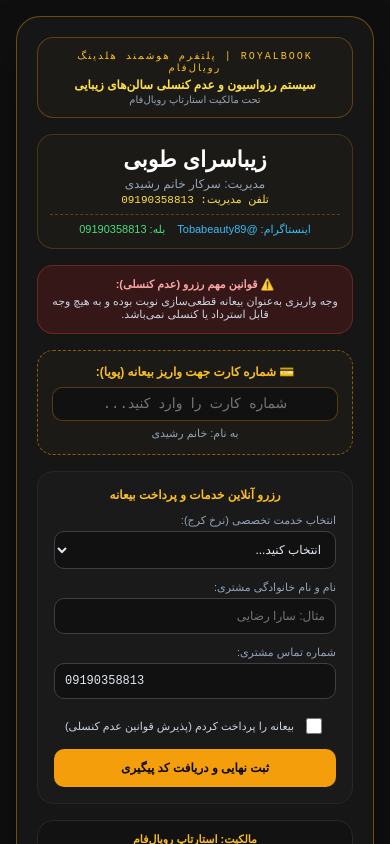
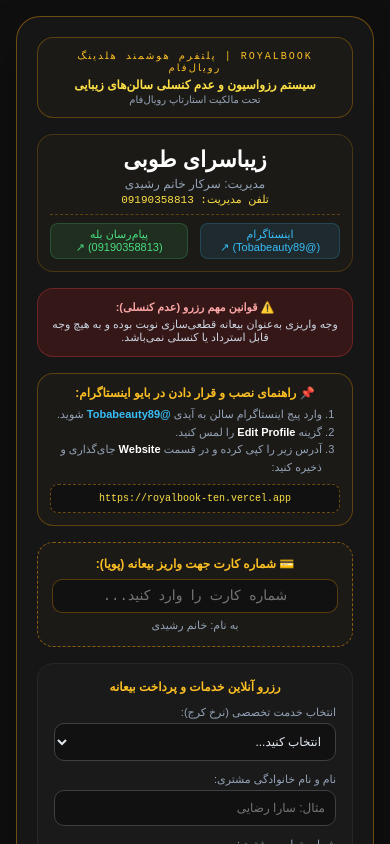
Before and after one commit to amirsam4398/Royalbook, a React (Vite) app: page / in a window 390 px wide. Shown: the top 844 px of the page. Built offline with nearby package versions, Linux system fonts and the light colour scheme.

Commit message:
Final update: Add clickable social links, installation guide, and correct phone number

```diff
--- a/src/App.jsx
+++ b/src/App.jsx
@@ -39,14 +39,27 @@ export default function App() {
           <p style={{ fontSize: '10px', color: '#94a3b8', margin: 0 }}>تحت مالکیت استارتاپ رویال‌فام</p>
         </div>
 
-        {/* اطلاعات سالن و راه‌های ارتباطی مدیریت */}
+        {/* اطلاعات سالن و راه‌های ارتباطی مدیریت با لینک‌های مستقیم */}
         <div style={{ textAlign: 'center', backgroundColor: '#1c1a16', border: '1px solid rgba(245, 158, 11, 0.2)', borderRadius: '16px', padding: '12px' }}>
           <h1 style={{ fontSize: '22px', fontWeight: '900', color: '#ffffff', margin: '0 0 4px 0' }}>{salonName}</h1>
           <p style={{ fontSize: '12px', color: '#94a3b8', margin: '0 0 2px 0' }}>مدیریت: سرکار {managerName}</p>
-          <p style={{ fontSize: '11px', color: '#fde047', margin: '0 0 2px 0', fontFamily: 'monospace' }}>تلفن مدیریت: {managerPhone}</p>
+          <p style={{ fontSize: '11px', color: '#fde047', margin: '0 0 6px 0', fontFamily: 'monospace' }}>تلفن مدیریت: {managerPhone}</p>
+
           <div style={{ marginTop: '8px', paddingTop: '8px', borderTop: '1px dashed rgba(245, 158, 11, 0.3)', display: 'flex', justifyContent: 'center', gap: '12px', fontSize: '11px' }}>
-            <span style={{ color: '#38bdf8' }}>اینستاگرام: @{managerInstagram}</span>
-            <span style={{ color: '#4ade80' }}>بله: {managerBalePhone}</span>
+            <a
+              href={`https://instagram.com/${managerInstagram}`}
+              target="_blank"
+              rel="noopener noreferrer"
+              style={{ color: '#38bdf8', textDecoration: 'none', backgroundColor: 'rgba(56, 189, 248, 0.1)', padding: '4px 8px', borderRadius: '8px', border: '1px solid rgba(56, 189, 248, 0.2)' }}
+            >
+              اینستاگرام (@{managerInstagram}) ↗
+            </a>
+            <a
+              href={`tel:${managerBalePhone}`}
+              style={{ color: '#4ade80', textDecoration: 'none', backgroundColor: 'rgba(74, 222, 128, 0.1)', padding: '4px 8px', borderRadius: '8px', border: '1px solid rgba(74, 222, 128, 0.2)' }}
+            >
+              پیام‌رسان بله ({managerBalePhone}) ↗
+            </a>
           </div>
         </div>
 
@@ -54,6 +67,19 @@ export default function App() {
         <div style={{ backgroundColor: 'rgba(127, 29, 29, 0.3)', border: '1px solid rgba(239, 68, 68, 0.3)', borderRadius: '16px', padding: '12px', textAlign: 'center', color: '#fca5a5', fontSize: '11px' }}>
           <p style={{ fontWeight: 'bold', margin: '0 0 4px 0' }}>⚠️ قوانین مهم رزرو (عدم کنسلی):</p>
           <p style={{ margin: 0, color: '#cbd5e1' }}>وجه واریزی به‌عنوان بیعانه قطعی‌سازی نوبت بوده و به هیچ وجه قابل استرداد یا کنسلی نمی‌باشد.</p>
+        </div>
+
+        {/* کتگوری / راهنمای نصب و قرار دادن در بایو اینستاگرام */}
+        <div style={{ backgroundColor: '#1c1a16', border: '1px solid rgba(245, 158, 11, 0.3)', borderRadius: '16px', padding: '12px', textAlign: 'right', fontSize: '11px', color: '#cbd5e1' }}>
+          <p style={{ fontSize: '12px', fontWeight: 'bold', color: '#fbbf24', margin: '0 0 6px 0', textAlign: 'center' }}>📌 راهنمای نصب و قرار دادن در بایو اینستاگرام:</p>
+          <ol style={{ margin: '0', paddingRight: '18px', lineHeight: '1.6', color: '#94a3b8' }}>
+            <li>وارد پیج اینستاگرام سالن به آیدی <strong style={{ color: '#38bdf8' }}>@{managerInstagram}</strong> شوید.</li>
+            <li>گزینه <strong style={{ color: '#fff' }}>Edit Profile</strong> را لمس کنید.</li>
+            <li>آدرس زیر را کپی کرده و در قسمت <strong style={{ color: '#fff' }}>Website</strong> جای‌گذاری و ذخیره کنید:</li>
+          </ol>
+          <div style={{ marginTop: '8px', padding: '8px', backgroundColor: '#111', border: '1px dashed rgba(245, 158, 11, 0.4)', borderRadius: '8px', fontFamily: 'monospace', color: '#fde047', textAlign: 'center', wordBreak: 'break-all', fontSize: '10px' }}>
+            https://royalbook-ten.vercel.app
+          </div>
         </div>
 
         {/* شماره کارت پویا */}
```
Also changed, not shown: 3 other files (tests, documents, lock files or other folders).
